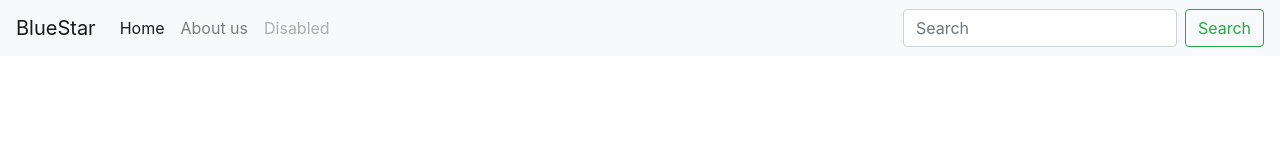
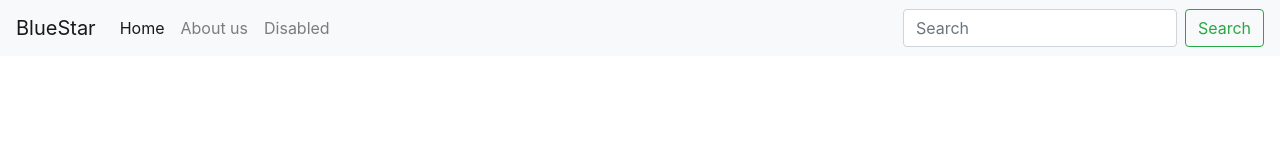
Before and after one commit to VukasinV/BlueStar, an Angular app: page / in a window 1280 px wide. Shown: the top 160 px of the page. Built offline with nearby package versions, Linux system fonts and the light colour scheme.

Commit message:
added navbar

```diff
--- a/src/app/nav-bar/nav-bar.component.html
+++ b/src/app/nav-bar/nav-bar.component.html
@@ -15,7 +15,7 @@
           <a class="nav-link" href="#">About us</a>
         </li>
         <li class="nav-item">
-          <a class="nav-link disabled" href="#">Disabled</a>
+          <a class="nav-link" href="#">Disabled</a>
         </li>
       </ul>
       <form class="form-inline my-2 my-lg-0">
```
